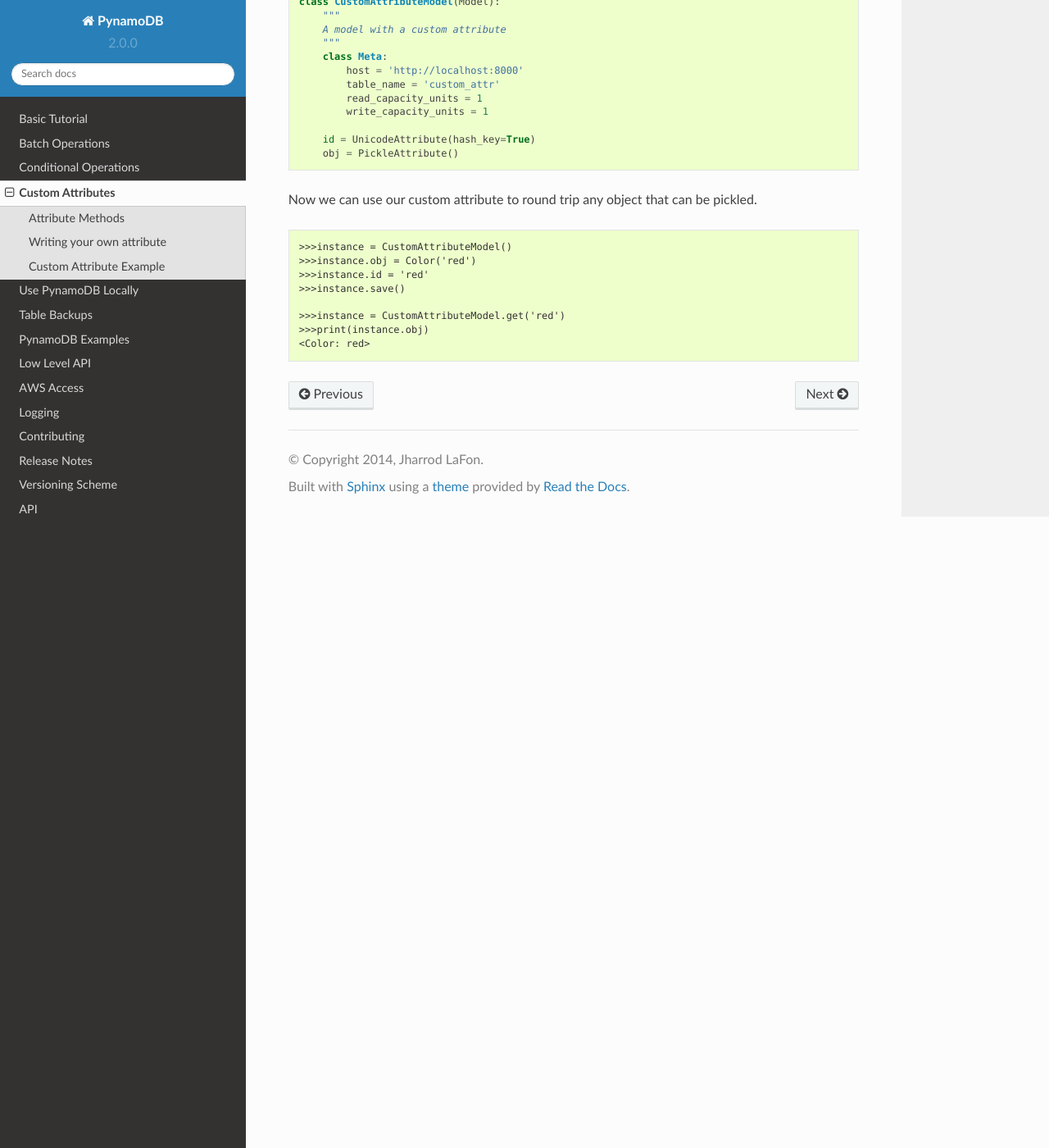
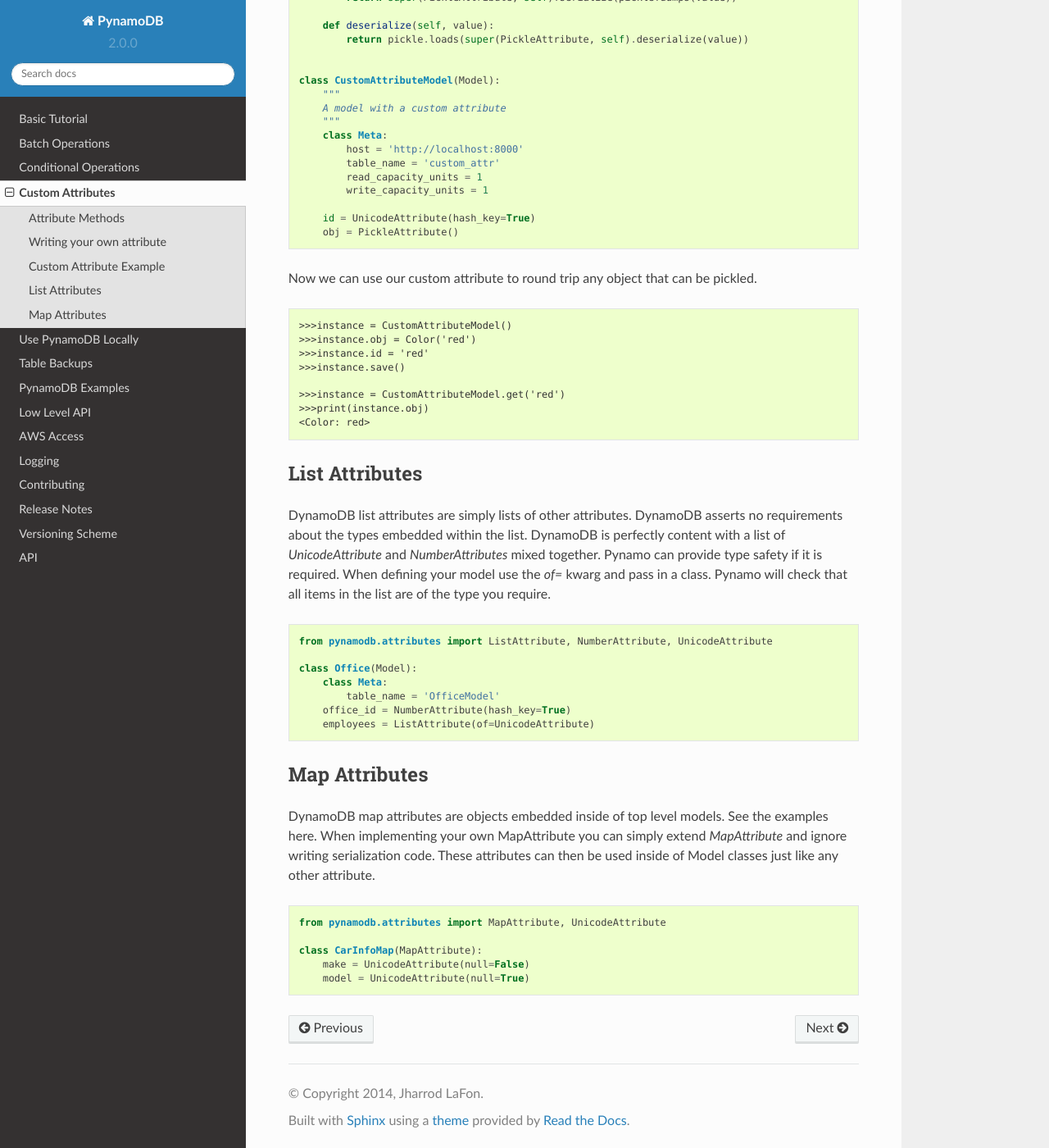
Before and after one commit to pynamodb/PynamoDB, a Sphinx documentation site: the page built from docs/attributes.rst, in a window 1280 px wide and 1400 px high, scrolled down 1676 px. Shown: the whole window at 82% size. Built offline with Sphinx 7.4.7 and the Read the Docs theme 2.0.0, drawn with Linux system fonts in a browser that asks for light colours; pages that are not in the unit, such as notebooks, are missing from menus; some of the changed text lies outside the part shown.

Commit message:
attribute docs

```diff
--- a/docs/attributes.rst
+++ b/docs/attributes.rst
@@ -9,10 +9,12 @@
 Attribute Methods
 -----------------
 
-All `Attribute` classes must define two methods, `serialize` and `deserialize`. The `serialize` method takes a Python
-value and converts it into a format that can be stored into DynamoDB. The `deserialize` method takes a raw DynamoDB value
-and converts it back into its value in Python. Additionally, a class attribute called `attr_type` is required for PynamoDB
-to know which DynamoDB data type the attribute is stored as.
+All `Attribute` classes must define three methods, `serialize`, `deserialize` and `get_value`. The `serialize` method takes a Python
+value and converts it into a format that can be stored into DynamoDB. The `get_value` method reads the serialized value out of the DynamoDB record.
+This raw value is then passed to the `deserialize` method. The `deserialize` method then converts it back into its value in Python.
+Additionally, a class attribute called `attr_type` is required for PynamoDB to know which DynamoDB data type the attribute is stored as.
+The `get_value` method is provided to help when migrating from one attribute type to another, specifically with the `BooleanAttribute` type.
+If you're writing your own attribute and the `attr_type` has not changed you can simply use the base `Attribute` implementation of `get_value`.
 
 
 Writing your own attribute
@@ -108,3 +110,37 @@
     >>>instance = CustomAttributeModel.get('red')
     >>>print(instance.obj)
     <Color: red>
+
+
+List Attributes
+---------------
+
+DynamoDB list attributes are simply lists of other attributes. DynamoDB asserts no requirements about the types embedded within the list.
+DynamoDB is perfectly content with a list of `UnicodeAttribute` and `NumberAttributes` mixed together. Pynamo can provide type safety if it is required.
+When defining your model use the `of=` kwarg and pass in a class. Pynamo will check that all items in the list are of the type you require.
+
+.. code-block:: python
+
+    from pynamodb.attributes import ListAttribute, NumberAttribute, UnicodeAttribute
+
+    class Office(Model):
+        class Meta:
+            table_name = 'OfficeModel'
+        office_id = NumberAttribute(hash_key=True)
+        employees = ListAttribute(of=UnicodeAttribute)
+
+
+Map Attributes
+--------------
+
+DynamoDB map attributes are objects embedded inside of top level models. See the examples here.
+When implementing your own MapAttribute you can simply extend `MapAttribute` and ignore writing serialization code.
+These attributes can then be used inside of Model classes just like any other attribute.
+
+.. code-block:: python
+
+    from pynamodb.attributes import MapAttribute, UnicodeAttribute
+
+    class CarInfoMap(MapAttribute):
+        make = UnicodeAttribute(null=False)
+        model = UnicodeAttribute(null=True)
```
